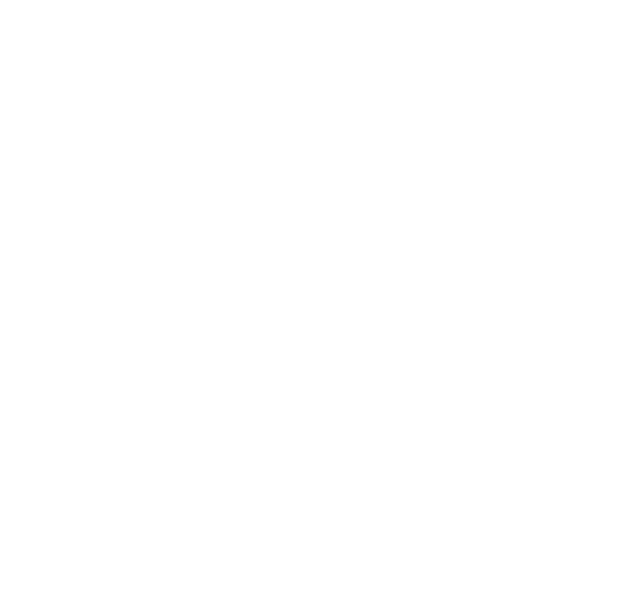
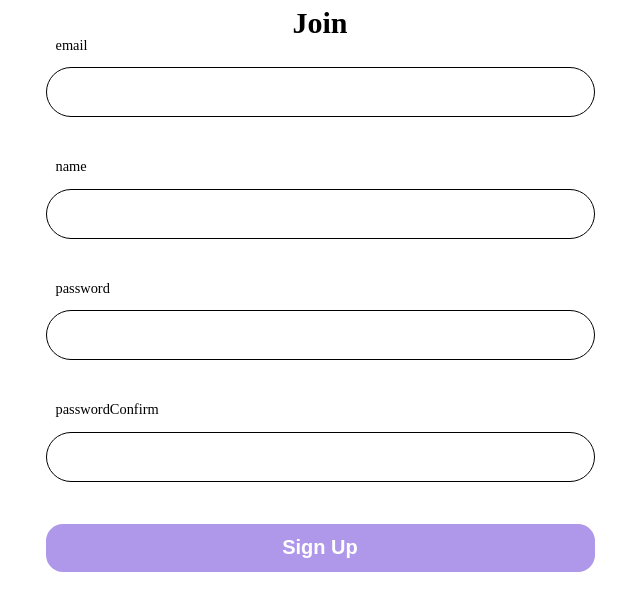
Before and after one commit to Challengers-service/Challengers_front, a React (Create React App) app: page /auth/join in a window 1280 px wide. Shown: the top 610 px of the page, without its empty margins (320-960 px from the left). Built offline with nearby package versions, Linux system fonts and the light colour scheme.

Commit message:
feat #3 - JoinForm 완성 밑 api 폴더 세팅 완료

```diff
--- a/src/App.tsx
+++ b/src/App.tsx
@@ -1,7 +1,18 @@
+import axios from "axios";
 import JoinPage from "pages/Auth/JoinPage";
 import { BrowserRouter, Route, Routes } from "react-router-dom";
 
 function App() {
+  axios.defaults.baseURL = "https://serverus.net";
+  axios.defaults.withCredentials = true;
+  axios.interceptors.response.use(
+    response => {
+      return response;
+    },
+    error => {
+      return Promise.reject(error);
+    }
+  );
   return (
     <BrowserRouter>
       <Routes>
--- /dev/null
+++ b/src/apis/auth/index.ts
@@ -0,0 +1,16 @@
+import axios from "axios";
+
+export interface JoinParams {
+  email: string;
+  name: string;
+  password: string;
+  passwordConfirm: string;
+}
+
+class Auth {
+  join = async (joinParams: JoinParams) => {
+    return axios.post("/signup", { ...joinParams });
+  };
+}
+
+export default new Auth();
--- a/src/components/atoms/Button/index.tsx
+++ b/src/components/atoms/Button/index.tsx
@@ -8,14 +8,14 @@
   size: "large" | "medium" | "small";
   children?: ReactNode;
   fullWidth?: boolean;
-  type: ButtonType;
+  type?: ButtonType;
 }
 
 export default function Button({
   onClick,
   size,
   fullWidth = false,
-  type,
+  type = "button",
   children,
 }: ButtonProps) {
   return (
--- a/src/components/atoms/Text/TextStyled.tsx
+++ b/src/components/atoms/Text/TextStyled.tsx
@@ -42,10 +42,12 @@
     `}
 `;
 
-export const StyledText = styled.div<TextProps>`
+export const StyledText = styled.span<TextProps>`
   ${sizeStyles}
-  ${props =>
-    css`
-      color: ${props.color} || ${props.theme.textColor};
-    `}
+  ${props => {
+    const color = props.color ? props.color : props.theme.textColor;
+    return css`
+      color: ${color};
+    `;
+  }}
 `;
--- a/src/components/molecules/Labelnput/index.tsx
+++ b/src/components/molecules/Labelnput/index.tsx
@@ -5,15 +5,15 @@
 
 export interface LabelInputProps {
   register: UseFormRegisterReturn;
-  InputType?: InputType;
+  type?: InputType;
   width?: string;
   labelText: string;
-  placeholder: string;
+  placeholder?: string;
 }
 
 export default function Labelnput({
   register,
-  InputType,
+  type,
   width,
   labelText,
   placeholder,
@@ -24,7 +24,7 @@
       <Input
         width={width}
         register={register}
-        type={InputType}
+        type={type}
         placeholder={placeholder}
       />
     </StyledLabelInput>
--- /dev/null
+++ b/src/components/organisms/JoinForm/JoinFormStyled.tsx
@@ -0,0 +1,14 @@
+import styled from "styled-components";
+
+export const StyledJoinForm = styled.form`
+  max-width: 549px;
+  width: 100%;
+  display: flex;
+  flex-direction: column;
+  gap: 33px;
+  .joinFormInput {
+    display: flex;
+    flex-direction: column;
+    gap: 9px;
+  }
+`;
--- /dev/null
+++ b/src/components/organisms/JoinForm/index.tsx
@@ -0,0 +1,84 @@
+import Button from "@atoms/Button";
+import Text from "@atoms/Text";
+import Labelnput from "@molecules/Labelnput";
+import Auth, { JoinParams } from "apis/auth";
+import { useForm } from "react-hook-form";
+import { StyledJoinForm } from "./JoinFormStyled";
+
+export interface JoinFormProps {}
+
+export default function JoinForm() {
+  const {
+    register,
+    handleSubmit,
+    watch,
+    formState: { errors },
+  } = useForm<JoinParams>({ mode: "onChange" });
+
+  const onSubmit = (data: JoinParams) => {
+    console.log(data);
+    Auth.join(data)
+      .then(response => console.log(response.data))
+      .catch(error => console.log(error.response.data));
+  };
+  return (
+    <StyledJoinForm onSubmit={handleSubmit(onSubmit)}>
+      <div className="joinFormInput">
+        <Labelnput
+          register={{
+            ...register("email", { required: "이메일을 입력해주세요" }),
+          }}
+          labelText="email"
+          type="email"
+        />
+        <Text color="red" typography="h5">
+          {errors.email?.message}
+        </Text>
+      </div>
+      <div className="joinFormInput">
+        <Labelnput
+          register={{
+            ...register("name", { required: "이름을 입력해주세요" }),
+          }}
+          labelText="name"
+        />
+        <Text color="red" typography="h5">
+          {errors.name?.message}
+        </Text>
+      </div>
+      <div className="joinFormInput">
+        <Labelnput
+          register={{
+            ...register("password", { required: "비밀번호를 입력해주세요" }),
+          }}
+          labelText="password"
+          type="password"
+        />
+        <Text color="red" typography="h5">
+          {errors.password?.message}
+        </Text>
+      </div>
+      <div className="joinFormInput">
+        <Labelnput
+          register={{
+            ...register("passwordConfirm", {
+              required: "비밀번호확인을 입력해주세요",
+              validate: value =>
+                value !== watch("password")
+                  ? "비밀번호가 일치하지 않습니다."
+                  : true,
+            }),
+          }}
+          labelText="passwordConfirm"
+          type="password"
+        />
+        <Text color="red" typography="h5">
+          {errors.passwordConfirm?.message}
+        </Text>
+      </div>
+      <Button type="submit" size="large" fullWidth={true}>
+        Sign Up
+      </Button>
+    </StyledJoinForm>
+  );
+}
--- a/src/pages/Auth/JoinPage/JoinPageStyled.tsx
+++ b/src/pages/Auth/JoinPage/JoinPageStyled.tsx
@@ -1,3 +1,7 @@
 import styled from "styled-components";
 
-export const StyledJoinPage = styled.div``;
+export const StyledJoinPage = styled.div`
+  display: flex;
+  flex-direction: column;
+  align-items: center;
+`;
--- a/src/pages/Auth/JoinPage/index.tsx
+++ b/src/pages/Auth/JoinPage/index.tsx
@@ -1,5 +1,12 @@
+import Text from "@atoms/Text";
+import JoinForm from "@organisms/JoinForm";
 import { StyledJoinPage } from "./JoinPageStyled";
 
 export default function JoinPage() {
-  return <StyledJoinPage></StyledJoinPage>;
+  return (
+    <StyledJoinPage>
+      <Text typography="h1">Join</Text>
+      <JoinForm />
+    </StyledJoinPage>
+  );
 }
```
Also changed, not shown: package.json (+4 -3 lines), 2 other files (tests, documents, lock files or other folders).
